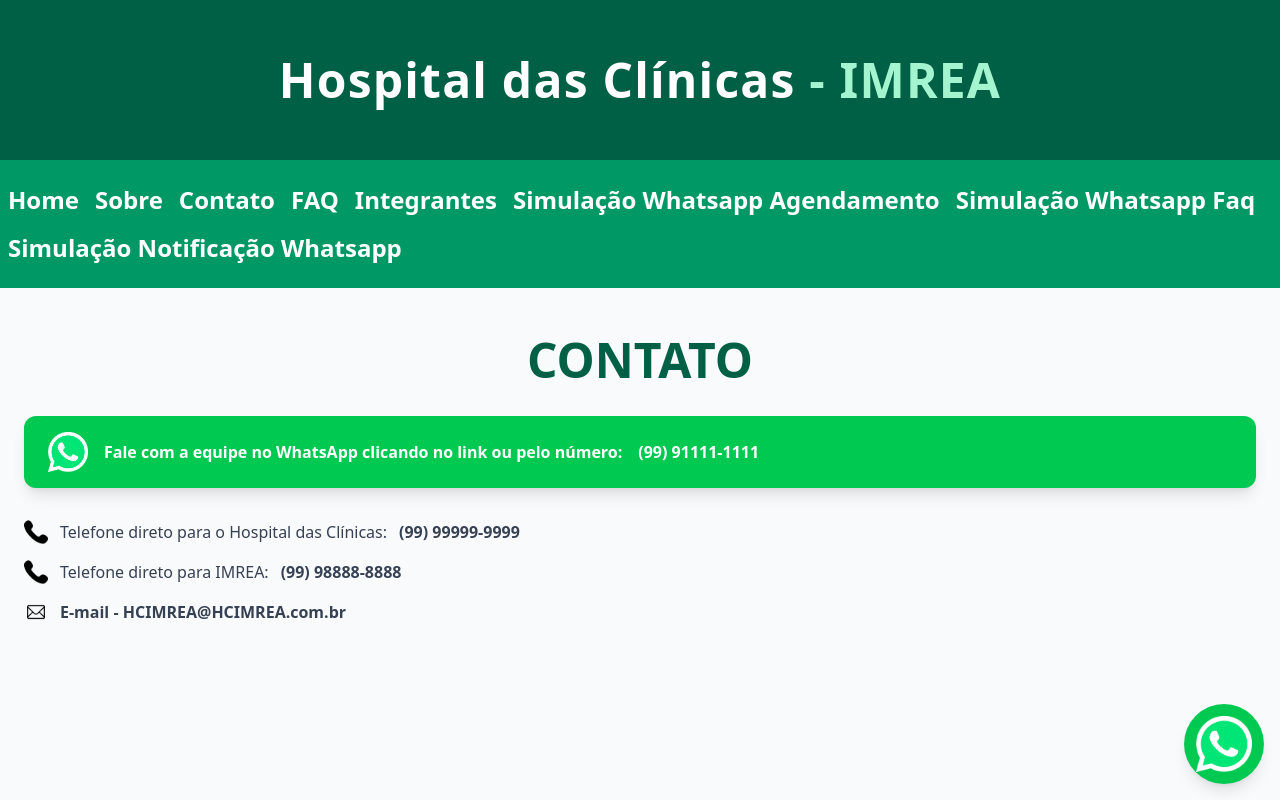
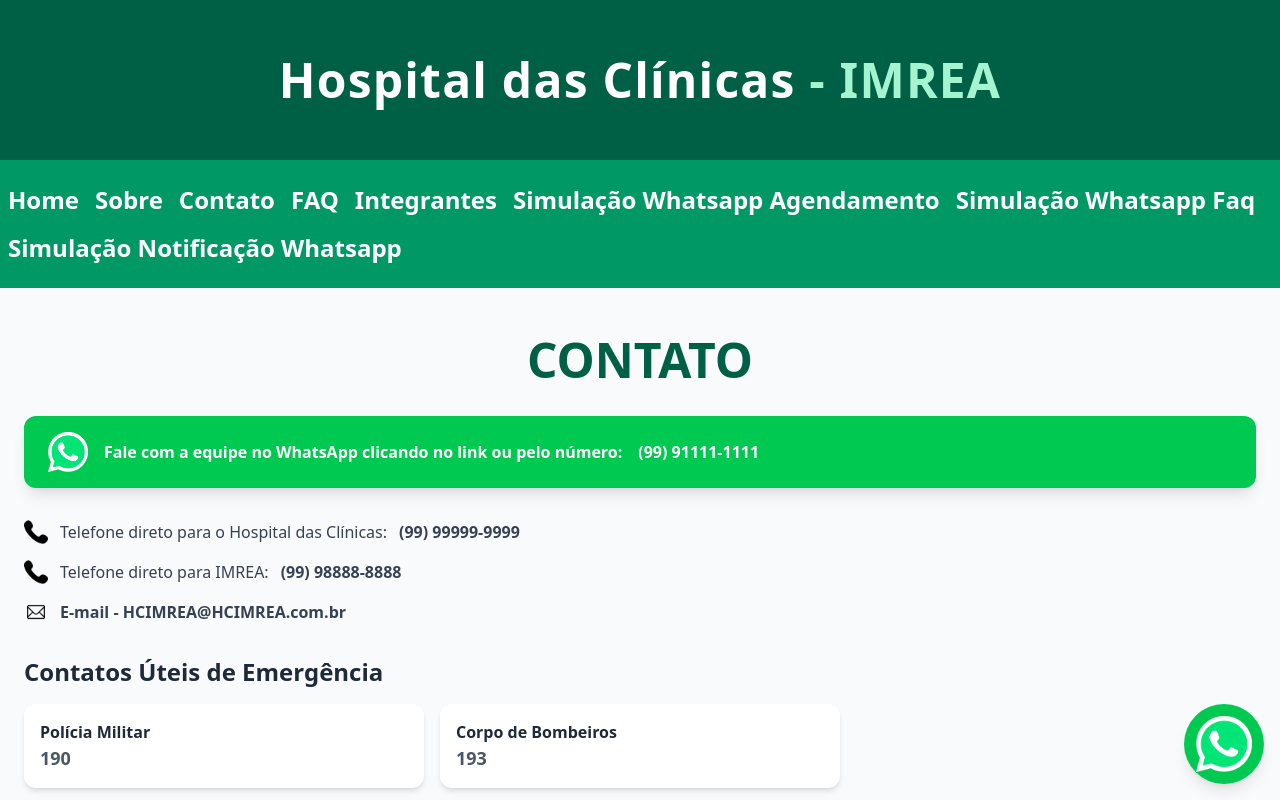
Before and after one commit to lianafujisima/front-sprint03, a React (Vite) app: page /contato in a window 1280 px wide. Shown: the top 800 px of the page. Built offline with nearby package versions, Linux system fonts and the light colour scheme.

Commit message:
leticia commit 3

```diff
--- a/src/routes/Contato/index.tsx
+++ b/src/routes/Contato/index.tsx
@@ -26,6 +26,19 @@
                         <img src={Email} alt="Ícone Email" className="w-6 h-6"/>
                         <strong>E-mail - HCIMREA@HCIMREA.com.br</strong></p>
                 </section>
+                <section className="space-y-6">
+                    <h2 className="text-2xl font-bold text-gray-800 mb-4">Contatos Úteis de Emergência</h2>
+                    <div className="grid gap-4 sm:grid-cols-2 lg:grid-cols-3">
+                        <article className="bg-white rounded-xl shadow-md p-4 hover:shadow-lg transition">
+                            <h3 className="font-semibold text-gray-800">Polícia Militar</h3>
+                            <p className="text-gray-600 text-lg font-bold">190</p>
+                        </article>
+                        <article className="bg-white rounded-xl shadow-md p-4 hover:shadow-lg transition">
+                            <h3 className="font-semibold text-gray-800">Corpo de Bombeiros</h3>
+                            <p className="text-gray-600 text-lg font-bold">193</p>
+                        </article>
+                    </div>
+                </section>
             </main>
         </div>
     )
--- a/src/routes/NotificacaoWhatsapp/index.tsx
+++ b/src/routes/NotificacaoWhatsapp/index.tsx
@@ -1,9 +1,8 @@
+
 export default function NotificacaoWhatsapp() {
-    return(
-        <div>
-            <h1>Notificação WhatsApp</h1>
-            <p>Bem-vindo à página de notificações!</p>
-        </div>
 
-    )
+  return (
+    <main >
+    </main>
+  );
 }
```
